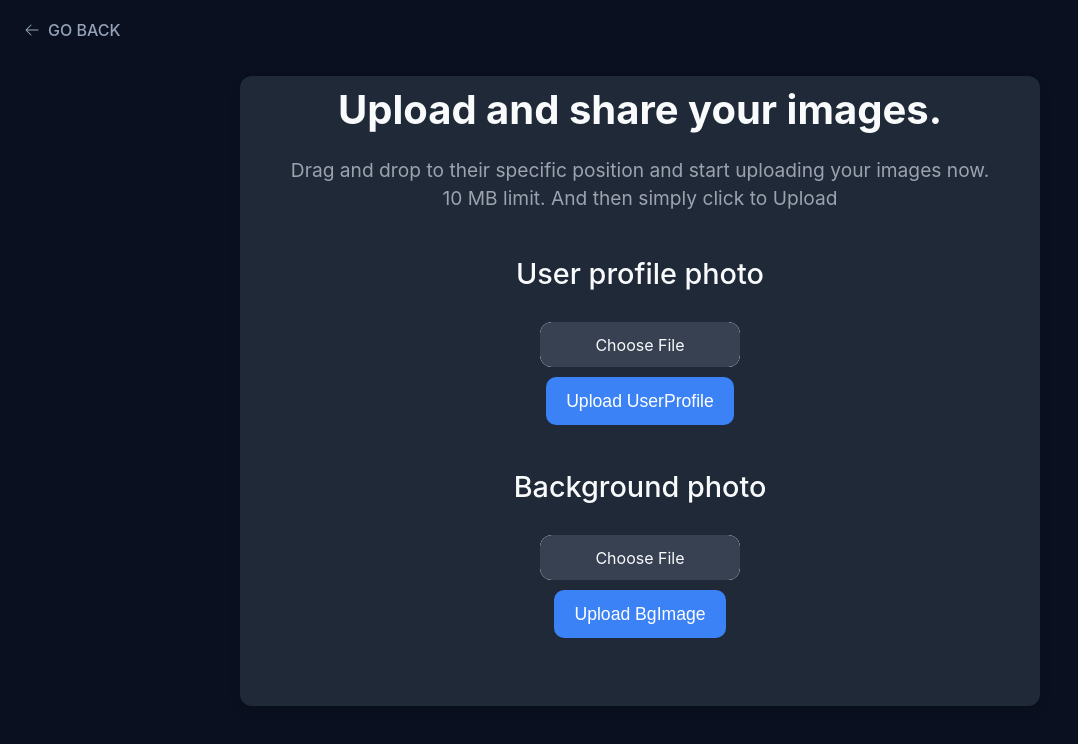
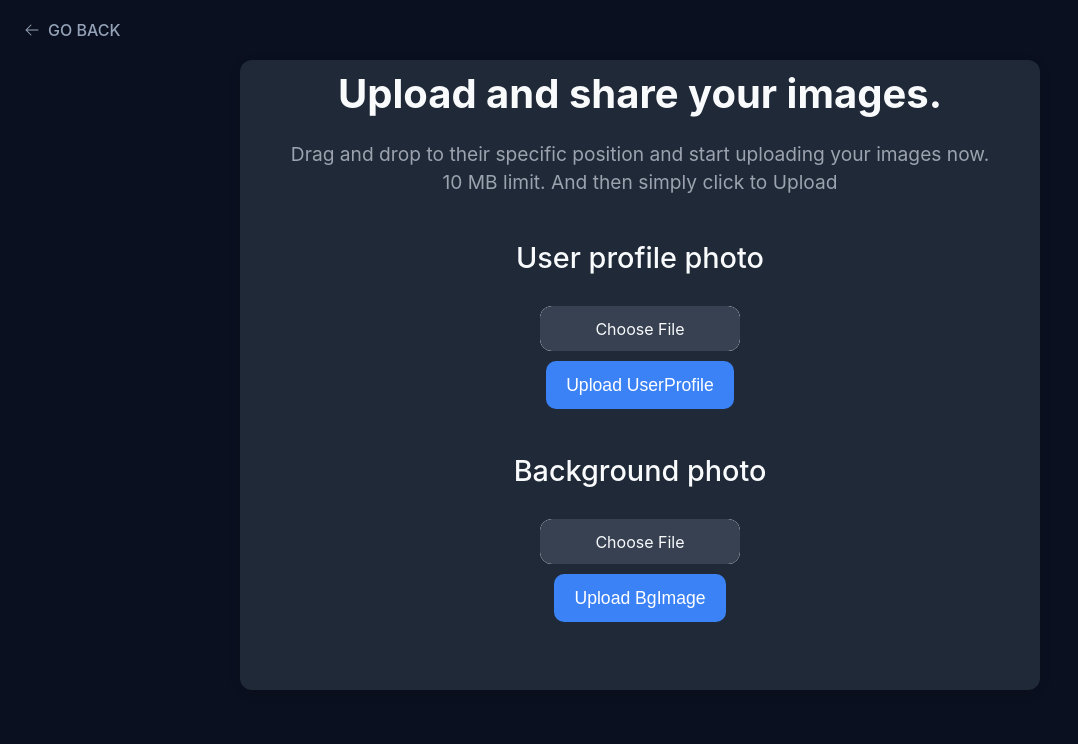
Before and after one commit to manzil-infinity180/Xf-Registration_frontend, a React (Vite) app: page /upload-img in a window 1280 px wide. Shown: the top 744 px of the page, without its empty margins (0-1078 px from the left). Built offline with nearby package versions, Linux system fonts and the light colour scheme.

Commit message:
Reverted package-lock.json to previous state and added Margin to make center

```diff
--- a/src/components/UploadImages.css
+++ b/src/components/UploadImages.css
@@ -1,5 +1,5 @@
 .upload_div {
-  margin: 1rem auto;
+  margin: 0 auto;
   padding: 20px 50px;
   text-align: center;
   background-color: #1f2937;
```
Also changed, not shown: 1 other file (tests, documents, lock files or other folders).
